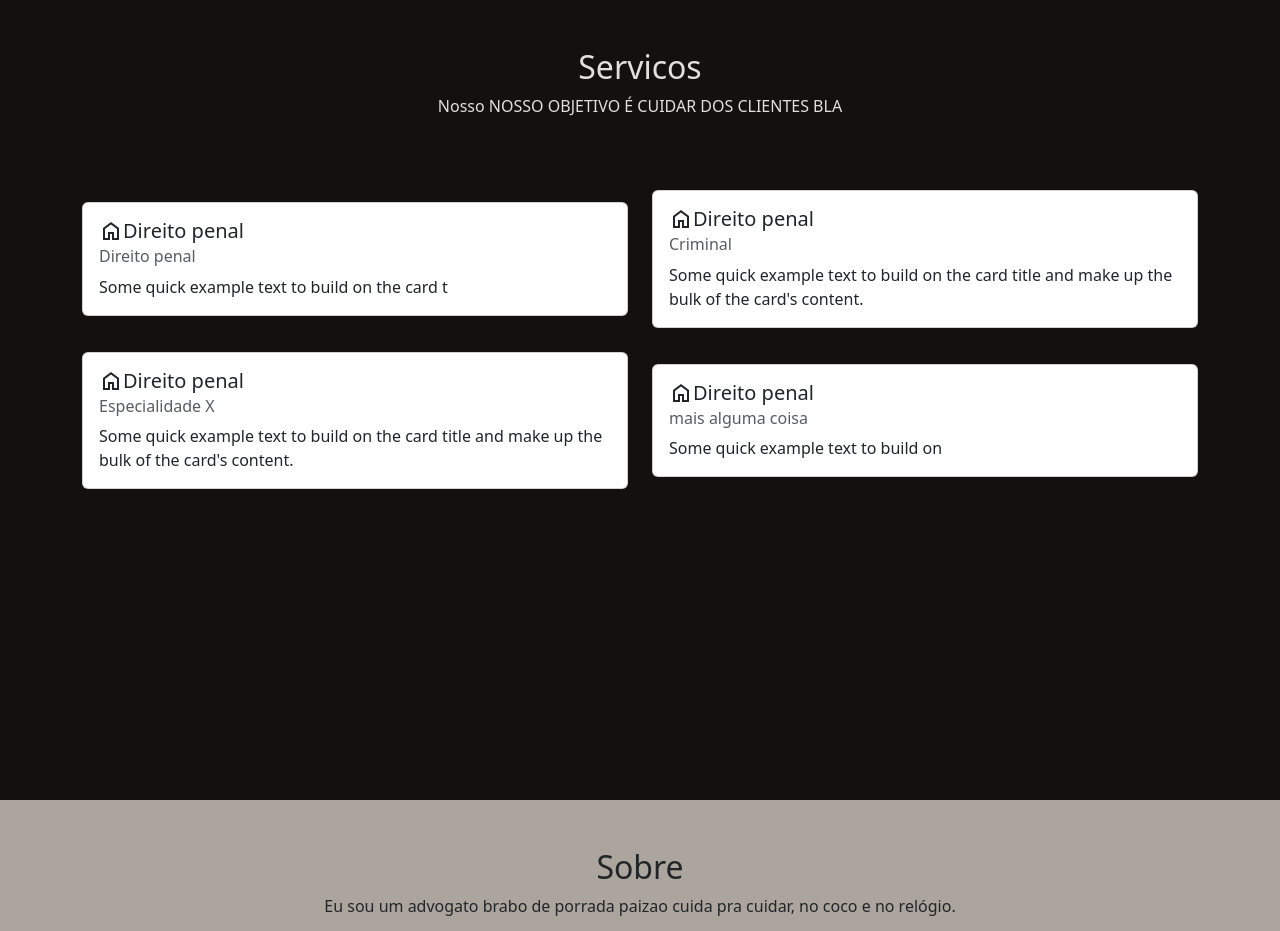
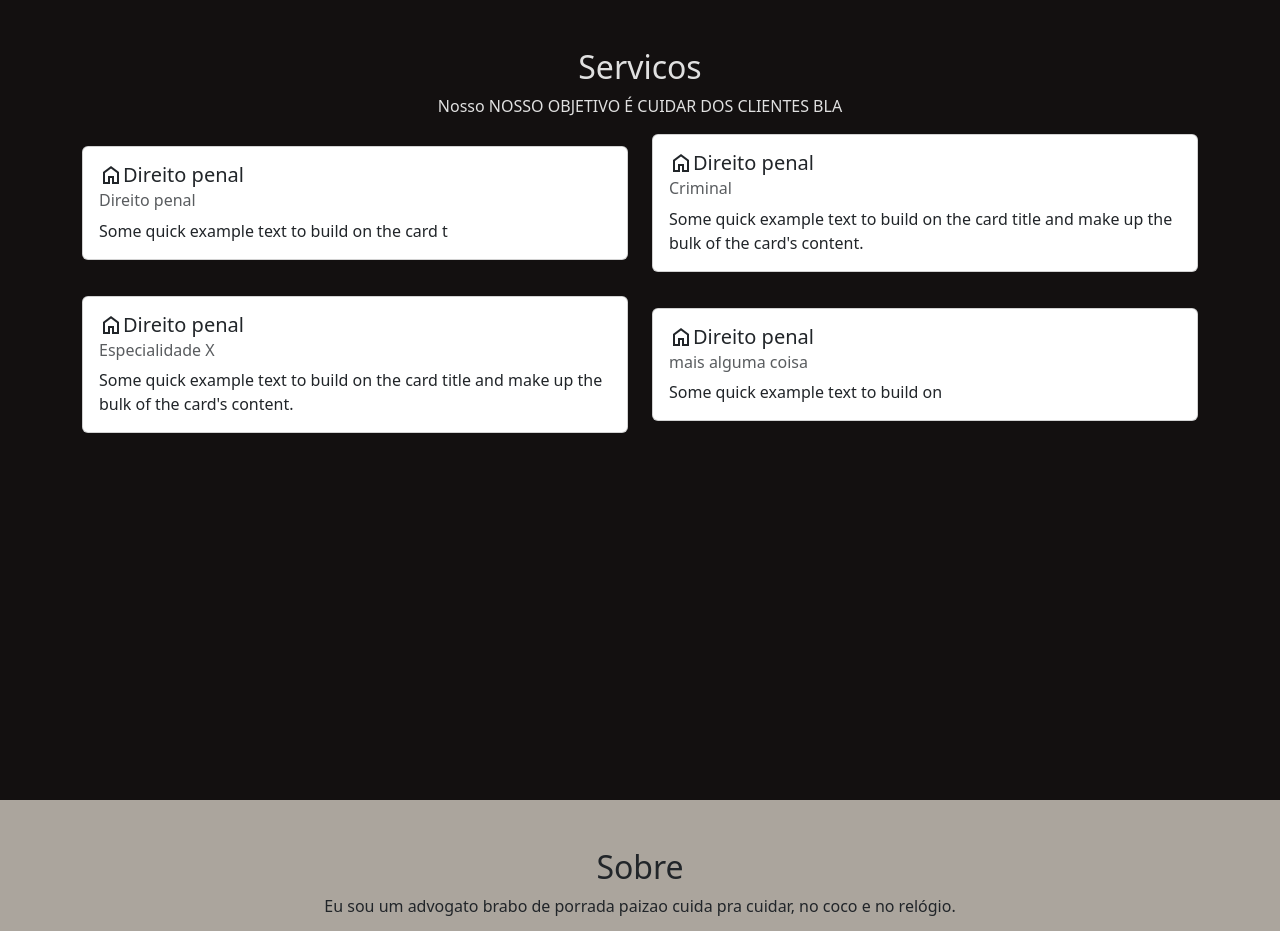
Before and after one commit to 129-ornellas/gabriel_mota_adv, a plain HTML site: page index.html in a window 1280 px wide. Shown: the part 800-1731 px from the top of the page. Drawn offline with nearby package versions, Linux system fonts and the light colour scheme.

Commit message:
ajusta para celular por enquanto

```diff
--- a/src/style/style.scss
+++ b/src/style/style.scss
@@ -47,9 +47,9 @@ $font-black: #000000;
     }
 
 }
-.servico-card {
-    padding-top: 7vh;
-}
+// .servico-card {
+//     padding-top: 4vh;
+// }
 .card{
     background-color: #fff;
 }
```
Also changed, not shown: src/style/style.css, 1 other file.
